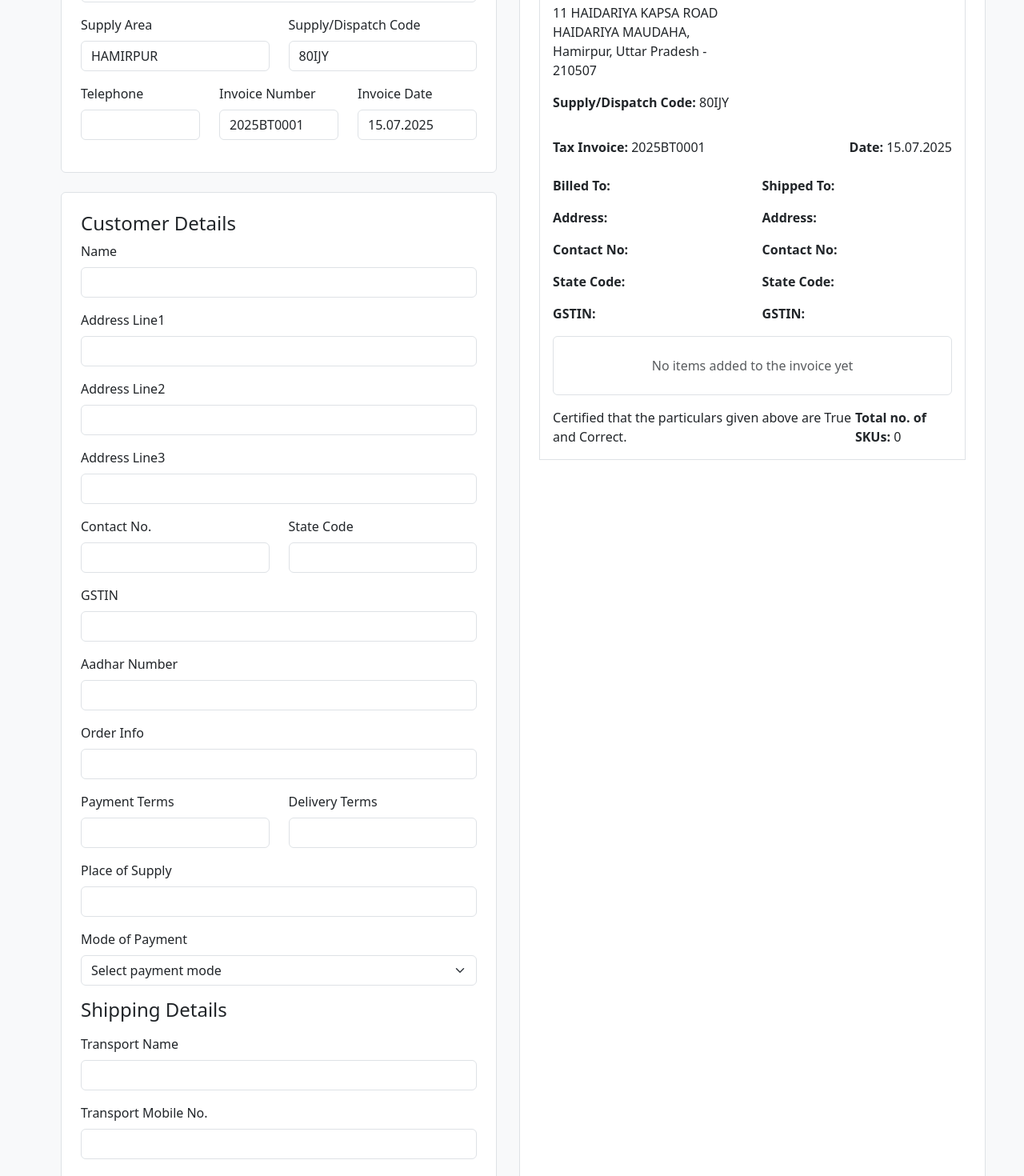
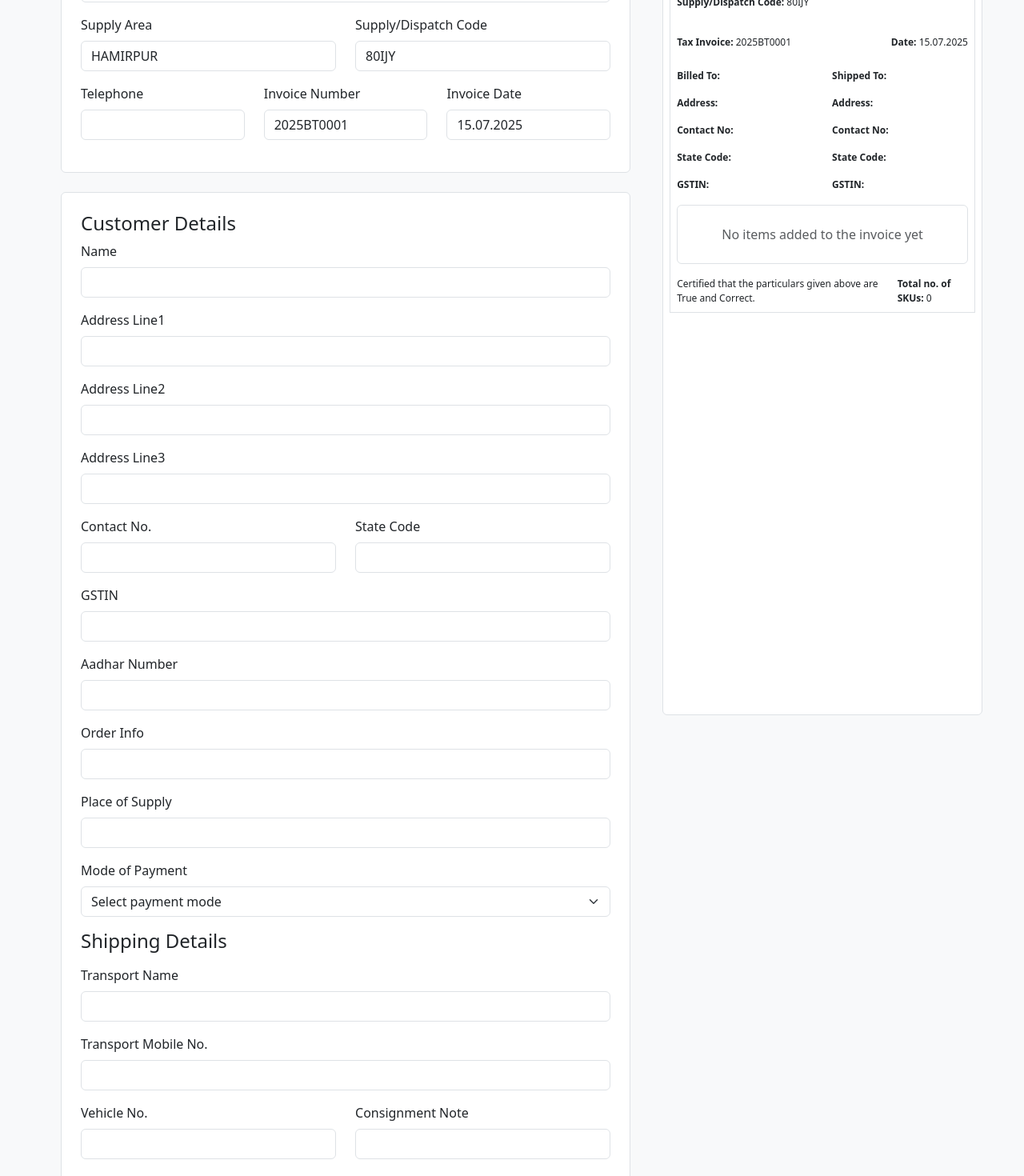
Before and after one commit to divyanshchoubeybiodata/bill-generator-task, a React (Vite) app: page / in a window 1280 px wide. Shown: the part 476-1946 px from the top of the page at 80% size. Built offline with nearby package versions, Linux system fonts and the light colour scheme.

Commit message:
f commit

```diff
--- a/src/App.css
+++ /dev/null
@@ -1,8 +0,0 @@
-@media only screen and (max-width: 768px) {
-.main{
-    display: block;
-}
-}
-.main{
-    color: red;
-}
--- a/src/App.jsx
+++ b/src/App.jsx
@@ -479,8 +479,6 @@ function App() {
   const [CStateCode, setCStateCode] = useState("");
   const [CGSTIN, setCGSTIN] = useState("");
   const [OrderInfo, setOrderInfo] = useState("");
-  const [PaymentTerms, setPaymentTerms] = useState("");
-  const [DeliveryTerms, setDeliveryTerms] = useState("");
   const [POS, setPOS] = useState("");
   const [SName, setSName] = useState("")
   const [SContactNo, setSContactNo] = useState("")
@@ -498,7 +496,7 @@ function App() {
   // Download PDF
    const handleDownload = () => {
   const opt = {
-    margin: 0.5,
+    margin: 0,
     filename: 'invoice.pdf',
     image: { type: 'jpeg', quality: 0.98 },
     html2canvas: { scale: 2 },
@@ -820,27 +818,6 @@ function App() {
                 />
               </div>
 
-              <div className="row mb-3">
-                <div className="col-md-6">
-                  <label className="form-label">Payment Terms </label>
-                  <input
-                    type="text"
-                    className="form-control"
-                    onChange={(e) => setPaymentTerms(e.target.value)}
-                    value={PaymentTerms}
-                  />
-                </div>
-                <div className="col-md-6">
-                  <label className="form-label">Delivery Terms</label>
-                  <input
-                    type="text"
-                    className="form-control"
-                    onChange={(e) => setDeliveryTerms(e.target.value)}
-                    value={DeliveryTerms}
-                  />
-                </div>
-              </div>
-
               <div className="mb-3">
                 <label className="form-label">Place of Supply</label>
                 <input
@@ -1024,12 +1001,6 @@ function App() {
                                   </div>
                                 ))}
                               </div>
-                              <button
-                                className="btn btn-dark"
-                                onClick={handleAddProduct}
-                              >
-                                + Add Product
-                              </button>
                             </div>
                           </div>
                         )}
@@ -1175,11 +1146,11 @@ function App() {
 
 
             <div
-              ref={invoiceRef}
-              className="container my-4 p-4 border rounded bg-white"
+              ref={invoiceRef} style={{width:"50vw", fontSize:"12px", marginLeft:"12px", height:"100vw"}}
+              className="container-fluid printer px-2 mt-4 me-1 p-1 border rounded bg-white"
             >
-              <h4 className="mb-4">Invoice Preview</h4>
-              <div className="border p-3">
+              <h4 className="mb-2">Invoice Preview</h4>
+              <div className="border p-2">
                 <div className="d-flex justify-content-between">
                   <div>
                     <strong>GSTIN:</strong> {GSTIN}
--- a/src/index.css
+++ b/src/index.css
@@ -1,6 +1,7 @@
 .main {
   display: flex;
 }
+
 
 @media only screen and (max-width: 768px) {
   .main {
```
